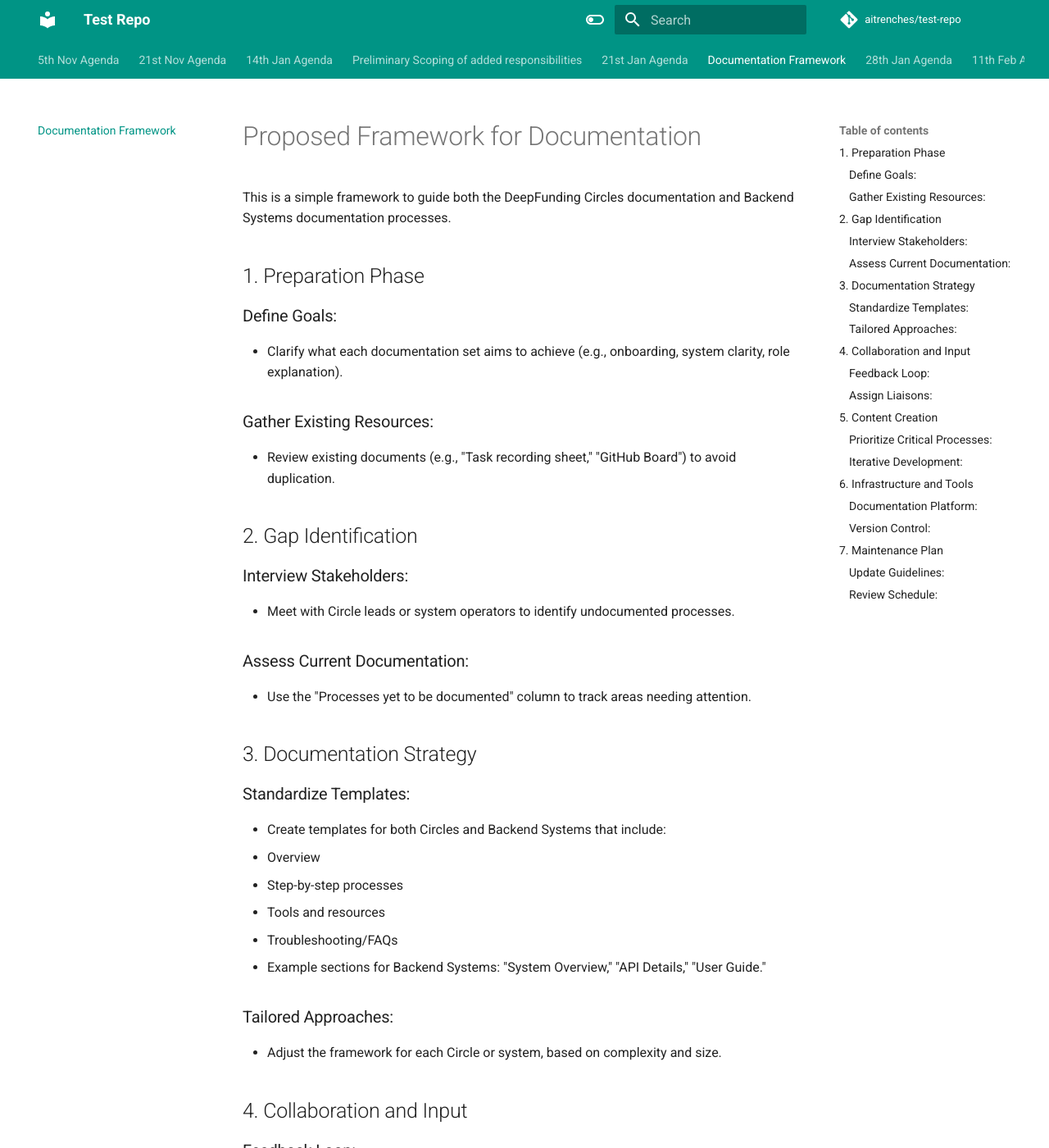
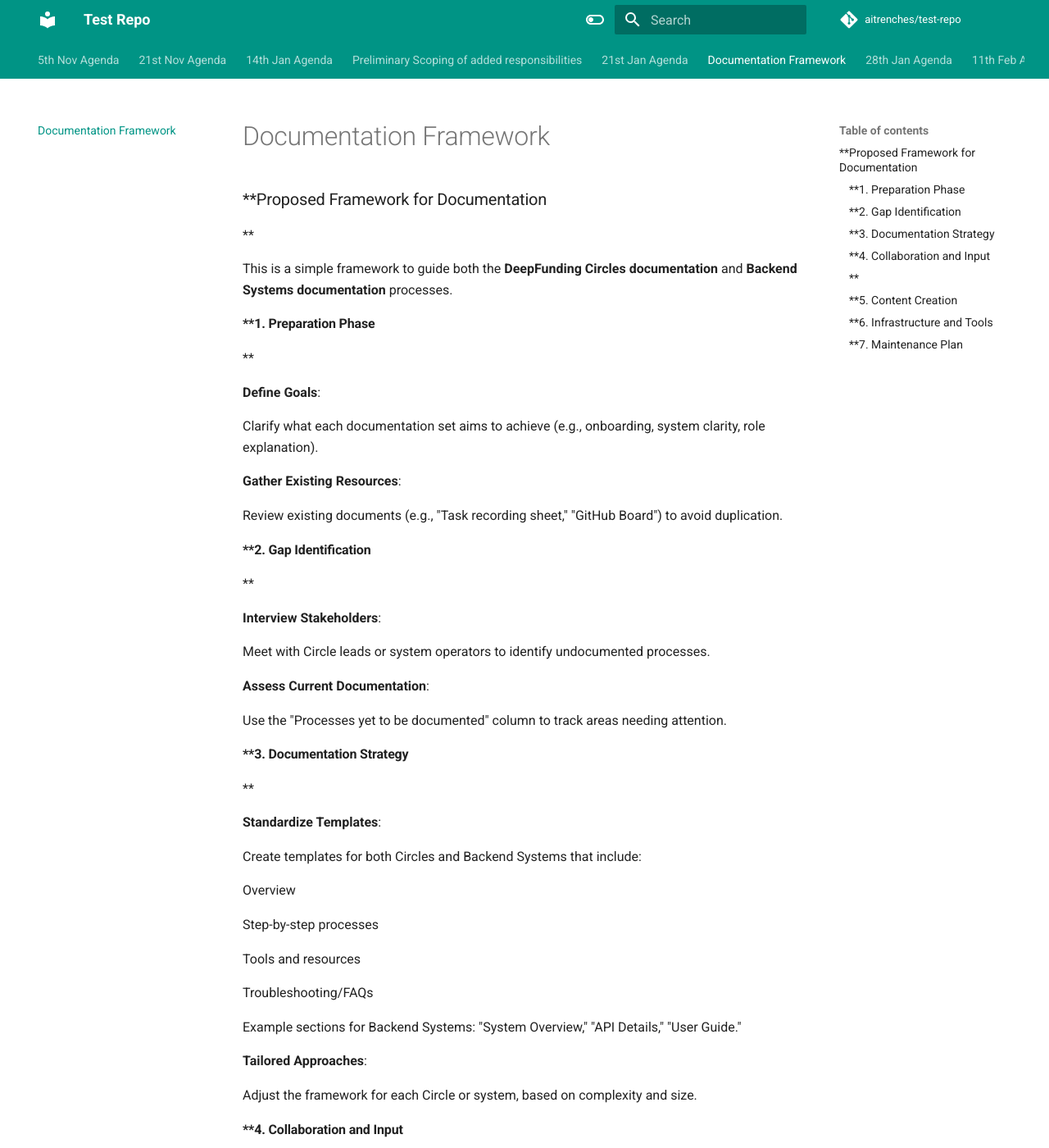
Before and after one commit to aitrenches/test-repo, an MkDocs documentation site: the page built from docs/documentation-framework.md, in a window 1280 px wide and 1400 px high. Shown: the whole window at 82% size. Built offline with MkDocs 1.6.1 and Material for MkDocs 9.7.7, drawn with Linux system fonts in a browser that asks for light colours; comment, search, counter and statistics services are not loaded; some of the changed text lies outside the part shown.

Commit message:
Sync tab: Documentation Framework

```diff
--- a/docs/documentation-framework.md
+++ b/docs/documentation-framework.md
@@ -1,65 +1,130 @@
-# Proposed Framework for Documentation
+### **Proposed Framework for Documentation
+**
 
-This is a simple framework to guide both the DeepFunding Circles documentation and Backend Systems documentation processes.
+This is a simple framework to guide both the **DeepFunding Circles documentation** and **Backend Systems documentation** processes.
 
-## 1. Preparation Phase
 
-### Define Goals:
-- Clarify what each documentation set aims to achieve (e.g., onboarding, system clarity, role explanation).
+#### **1. Preparation Phase
+**
 
-### Gather Existing Resources:
-- Review existing documents (e.g., "Task recording sheet," "GitHub Board") to avoid duplication.
+**Define Goals**:
 
-## 2. Gap Identification
 
-### Interview Stakeholders:
-- Meet with Circle leads or system operators to identify undocumented processes.
+Clarify what each documentation set aims to achieve (e.g., onboarding, system clarity, role explanation).
 
-### Assess Current Documentation:
-- Use the "Processes yet to be documented" column to track areas needing attention.
 
-## 3. Documentation Strategy
+**Gather Existing Resources**:
 
-### Standardize Templates:
-- Create templates for both Circles and Backend Systems that include:
-  - Overview
-  - Step-by-step processes
-  - Tools and resources
-  - Troubleshooting/FAQs
-  - Example sections for Backend Systems: "System Overview," "API Details," "User Guide."
 
-### Tailored Approaches:
-- Adjust the framework for each Circle or system, based on complexity and size.
+Review existing documents (e.g., "Task recording sheet," "GitHub Board") to avoid duplication.
 
-## 4. Collaboration and Input
 
-### Feedback Loop:
-- Work closely with Circle members and backend developers to validate drafts.
+#### **2. Gap Identification
+**
 
-### Assign Liaisons:
-- Each documentation effort is assigned a group member as a point of contact.
+**Interview Stakeholders**:
 
-## 5. Content Creation
 
-### Prioritize Critical Processes:
-- Start with core workflows and high-impact areas.
+Meet with Circle leads or system operators to identify undocumented processes.
 
-### Iterative Development:
-- Share drafts regularly to refine content before finalization.
 
-## 6. Infrastructure and Tools
+**Assess Current Documentation**:
 
-### Documentation Platform:
-- Use MkDocs for hosting and organizing the content.
-- Incorporate a search functionality for easy navigation.
 
-### Version Control:
-- Set up GitHub repositories for collaborative editing and version tracking.
+Use the "Processes yet to be documented" column to track areas needing attention.
 
-## 7. Maintenance Plan
 
-### Update Guidelines:
-- Provide clear instructions for Circles and developers on how to update documentation.
+#### **3. Documentation Strategy
+**
 
-### Review Schedule:
-- Implement quarterly review cycles to ensure accuracy and relevance.
+**Standardize Templates**:
+
+
+Create templates for both Circles and Backend Systems that include:
+
+
+Overview
+
+
+Step-by-step processes
+
+
+Tools and resources
+
+
+Troubleshooting/FAQs
+
+
+Example sections for Backend Systems: "System Overview," "API Details," "User Guide."
+
+
+**Tailored Approaches**:
+
+
+Adjust the framework for each Circle or system, based on complexity and size.
+
+
+#### **4. Collaboration and Input
+**
+
+**Feedback Loop**:
+
+
+Work closely with Circle members and backend developers to validate drafts.
+
+
+**Assign Liaisons**:
+
+
+Each documentation effort is assigned a group member as a point of contact.
+
+
+#### **
+**
+
+#### **5. Content Creation
+**
+
+**Prioritize Critical Processes**:
+
+
+Start with core workflows and high-impact areas.
+
+
+**Iterative Development**:
+
+
+Share drafts regularly to refine content before finalization.
+
+
+#### **6. Infrastructure and Tools
+**
+
+**Documentation Platform**:
+
+
+Use MkDocs for hosting and organizing the content.
+
+
+Incorporate a search functionality for easy navigation.
+
+
+**Version Control**:
+
+
+Set up GitHub repositories for collaborative editing and version tracking.
+
+
+#### **7. Maintenance Plan
+**
+
+**Update Guidelines**:
+
+
+Provide clear instructions for Circles and developers on how to update documentation.
+
+
+**Review Schedule**:
+
+
+Implement quarterly review cycles to ensure accuracy and relevance.
```
